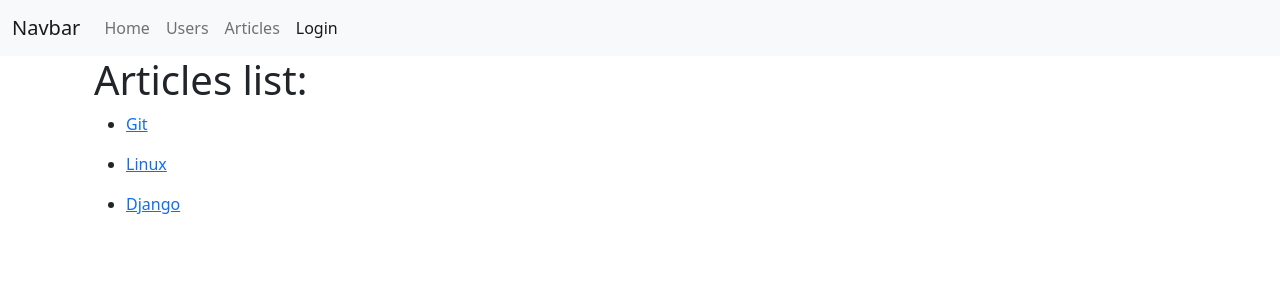
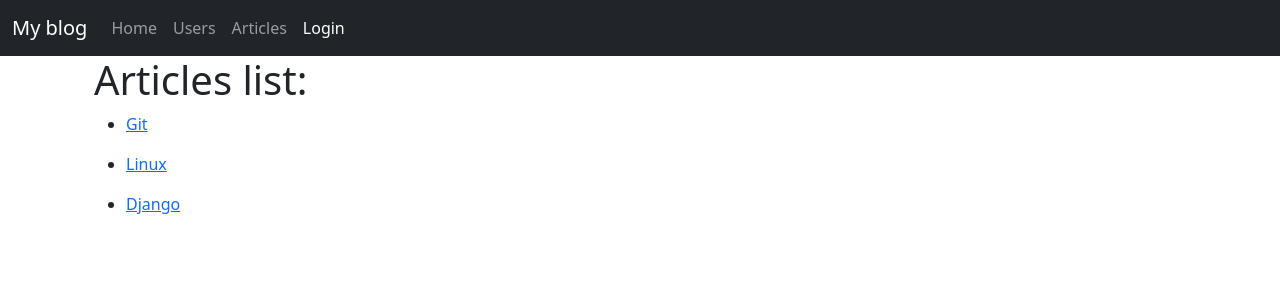
Before and after one commit to hodasman/Blog, a Flask app: page /articles/ in a window 1280 px wide. Shown: the top 300 px of the page. Run offline with Flask 3, Linux system fonts and the light colour scheme; some libraries are stand-ins or nearby versions.

Commit message:
Dockerfile add

```diff
--- a/blog/app.py
+++ b/blog/app.py
@@ -2,7 +2,7 @@ from flask import Flask
 
 
 from .auth.views import auth_app
-from .extension import db, login_manager
+from .extension import db, login_manager, migrate
 from blog.articles.views import articles_app
 from blog.index.views import index_app
 from blog.users.views import users_app
@@ -11,9 +11,8 @@ from .models import User
 
 def create_app() -> Flask:
     app = Flask(__name__)
-    app.config['SECRET_KEY'] = '=&kpz4*c7d98-h6uguv4n(%u-t+8jcw@witq+*ye46&7^=3zw3'
-    app.config['SQLALCHEMY_DATABASE_URI'] = "sqlite:///db.sqlite"
-    app.config['SQLALCHEMY_TRACK_MODIFICATIONS'] = False
+    app.config.from_object('blog.config')
+
     register_extensions(app)
     register_blueprints(app)
     return app
@@ -21,6 +20,7 @@ def create_app() -> Flask:
 
 def register_extensions(app):
     db.init_app(app)
+    migrate.init_app(app, db, compare_type=True)
     login_manager.login_view = 'auth_app.login'
     login_manager.init_app(app)
 
--- /dev/null
+++ b/blog/enums.py
@@ -0,0 +1,6 @@
+from enum import Enum, auto
+
+
+class EnvType(Enum):
+    development = auto()
+    production = auto()
--- a/blog/extension.py
+++ b/blog/extension.py
@@ -1,5 +1,7 @@
+from flask_migrate import Migrate
 from flask_sqlalchemy import SQLAlchemy
 from flask_login import LoginManager
 
 db = SQLAlchemy()
 login_manager = LoginManager()
+migrate = Migrate()
--- a/blog/templates/navbar.html
+++ b/blog/templates/navbar.html
@@ -1,6 +1,6 @@
-<nav class="navbar navbar-expand-lg navbar-light bg-light">
+<nav class="navbar navbar-expand-lg navbar-dark bg-dark">
   <div class="container-fluid">
-    <a class="navbar-brand" href="#">Navbar</a>
+    <a class="navbar-brand" href="#">My blog</a>
     <button class="navbar-toggler" type="button" data-bs-toggle="collapse" data-bs-target="#navbarNavAltMarkup" aria-controls="navbarNavAltMarkup" aria-expanded="false" aria-label="Toggle navigation">
       <span class="navbar-toggler-icon"></span>
     </button>
```
Also changed, not shown: blog/config.py (added, +15 -0 lines), requirements.txt (added, +16 -0 lines), wsgi.py (renamed from blog/wsgi.py), 3 other files.
